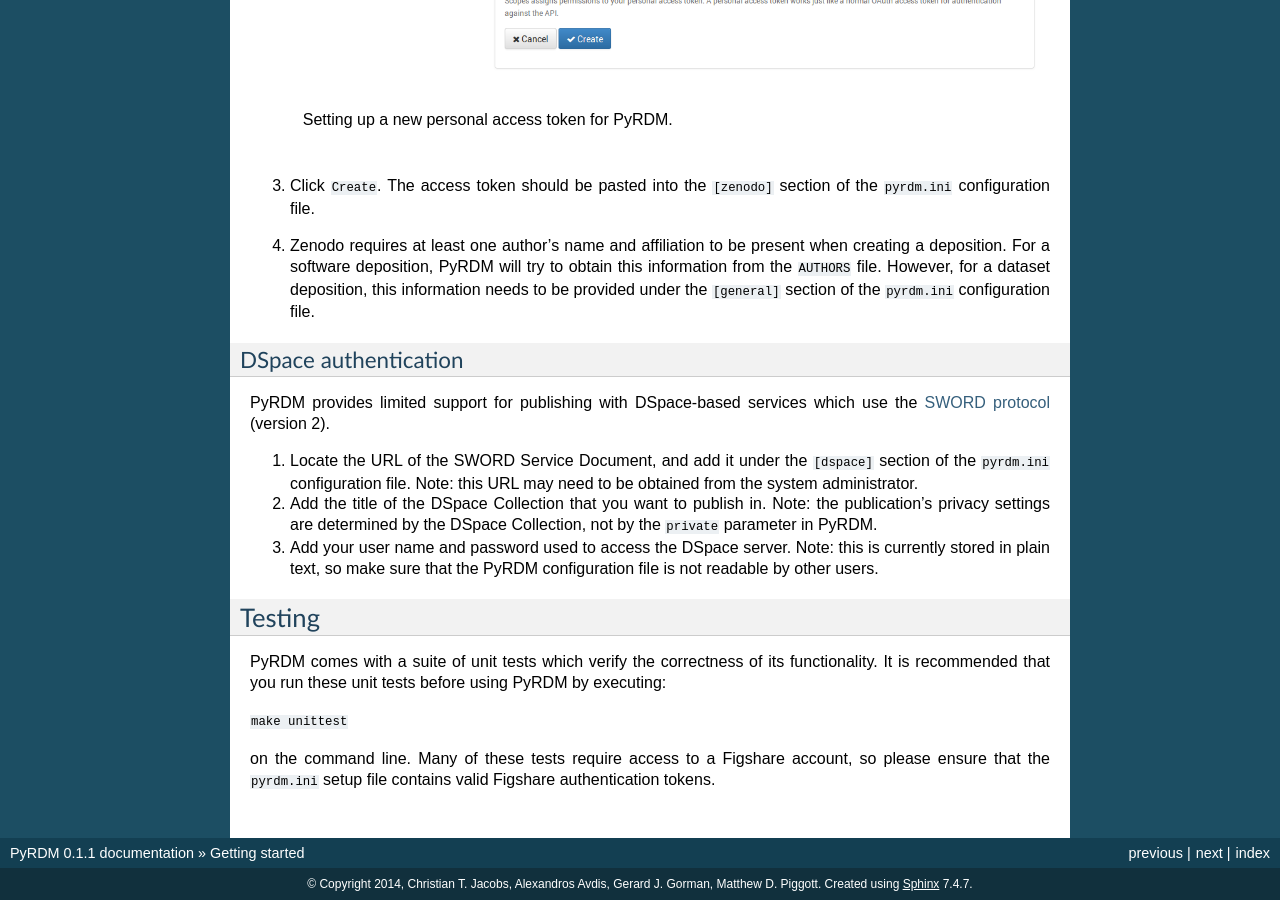
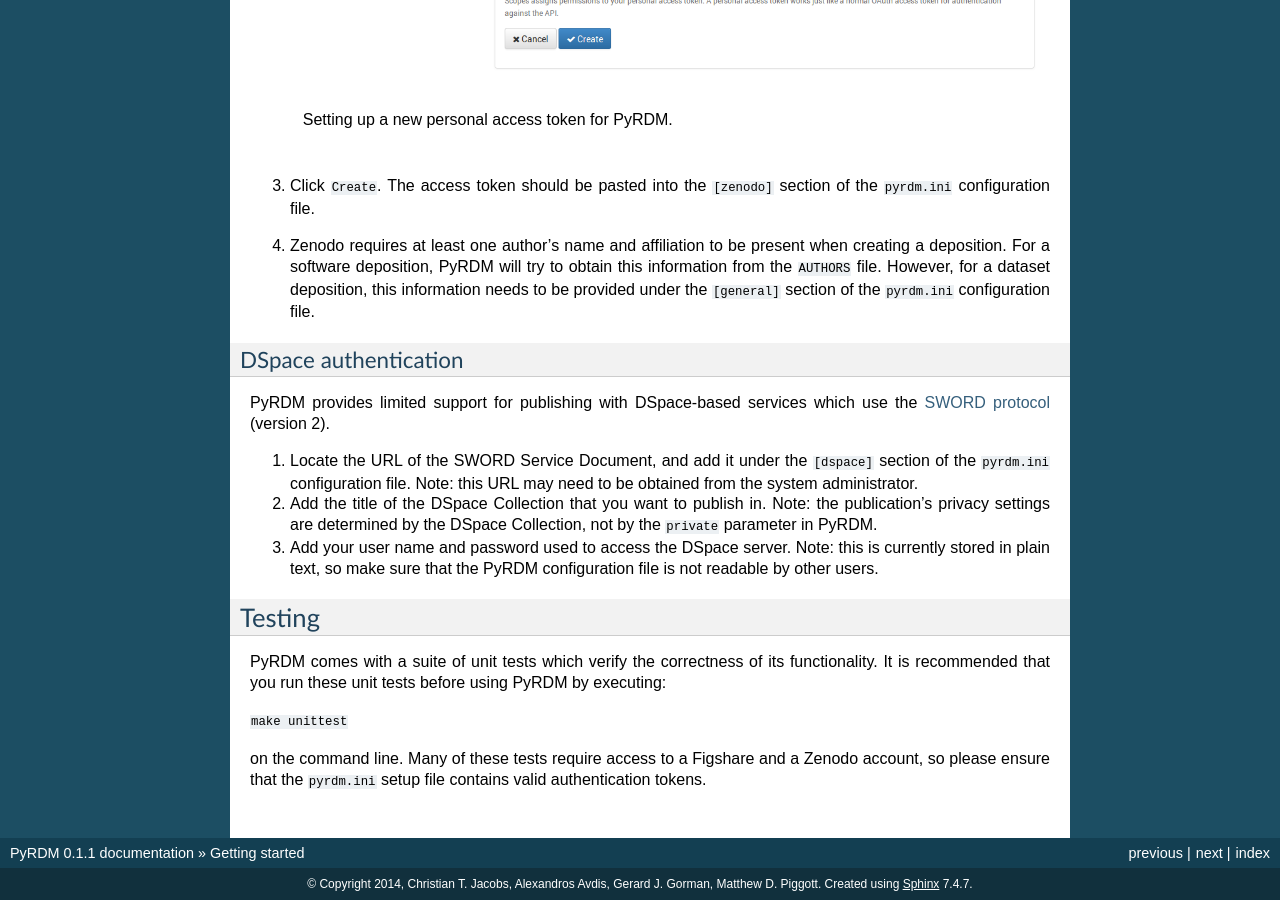
Before and after one commit to pyrdm/pyrdm, a Sphinx documentation site: the page built from docs/source/getting_started.rst, in a window 1280 px wide and 900 px high, scrolled down 2840 px. Built offline with Sphinx 7.4.7, drawn with Linux system fonts in a browser that asks for light colours; pages that are not in the unit, such as notebooks, are missing from menus.

Commit message:
Documentation update.

```diff
--- a/docs/source/getting_started.rst
+++ b/docs/source/getting_started.rst
@@ -128,6 +128,6 @@
 
 ``make unittest``
 
-on the command line. Many of these tests require access to a Figshare
+on the command line. Many of these tests require access to a Figshare and a Zenodo
 account, so please ensure that the ``pyrdm.ini`` setup file contains
-valid Figshare authentication tokens.
+valid authentication tokens.
```
